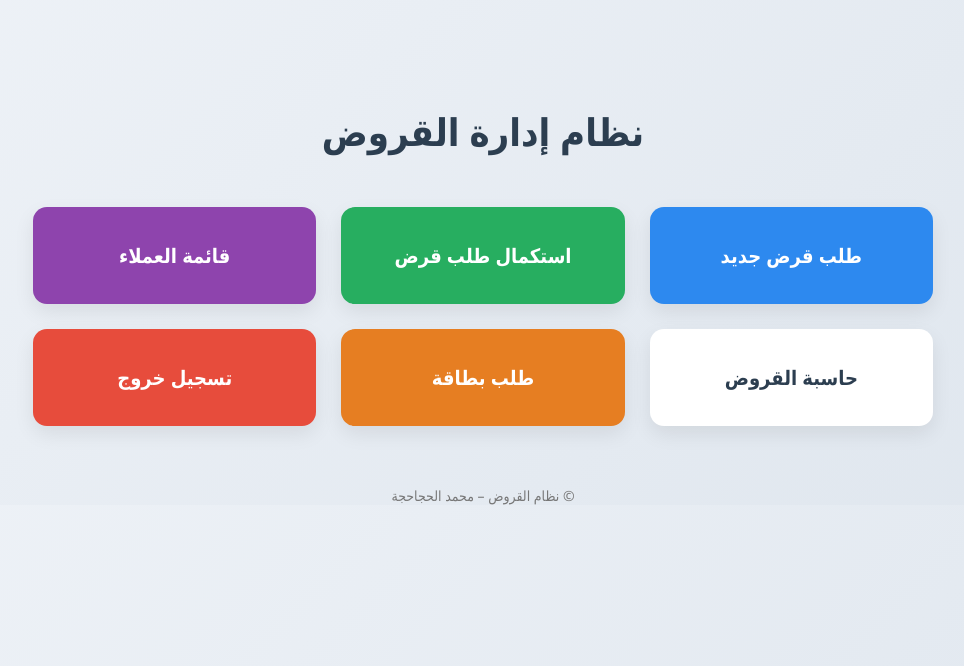
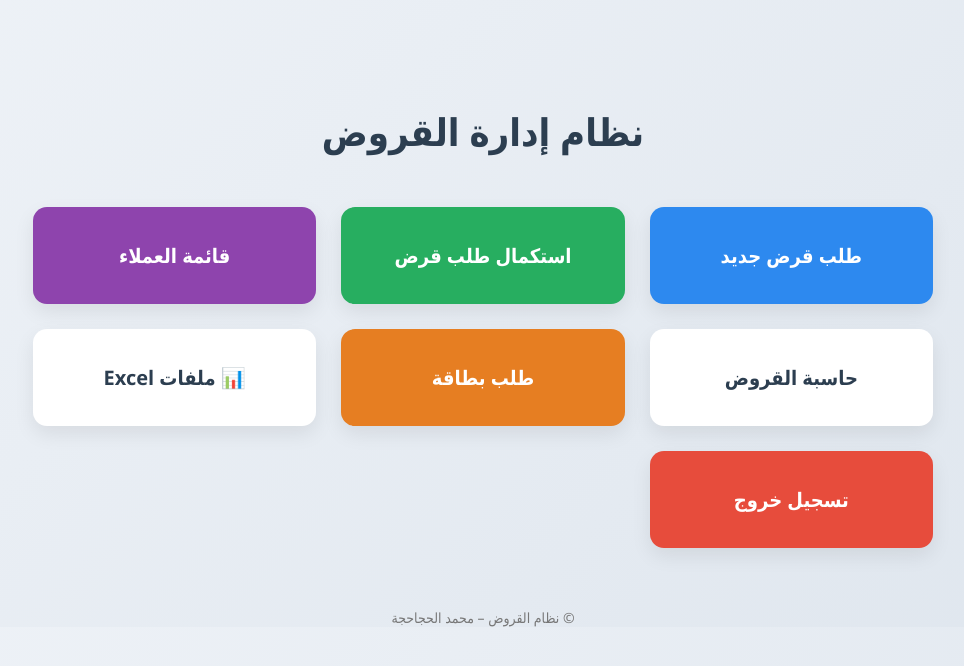
Before and after one commit to mkalhjahja-bit/loan-system, a Flask app: template templates/home.html in a window 1280 px wide. Shown: the top 666 px of the page, without its empty margins (157-1121 px from the left). Run offline with Flask 3, Linux system fonts and the light colour scheme; the template is opened without the code that fills it, so the values that code supplies are empty; parts of the project's set-up code (start-up, migrations or seed data) failed here and were passed over.

Commit message:
Update home.html

```diff
--- a/templates/home.html
+++ b/templates/home.html
@@ -94,6 +94,10 @@ footer{
 طلب بطاقة
 </a>
 
+<a class="card excel" href="/excel-files">
+    📊 ملفات Excel
+</a>
+
 
 <a class="card logout" href="/logout">
 تسجيل خروج
```
